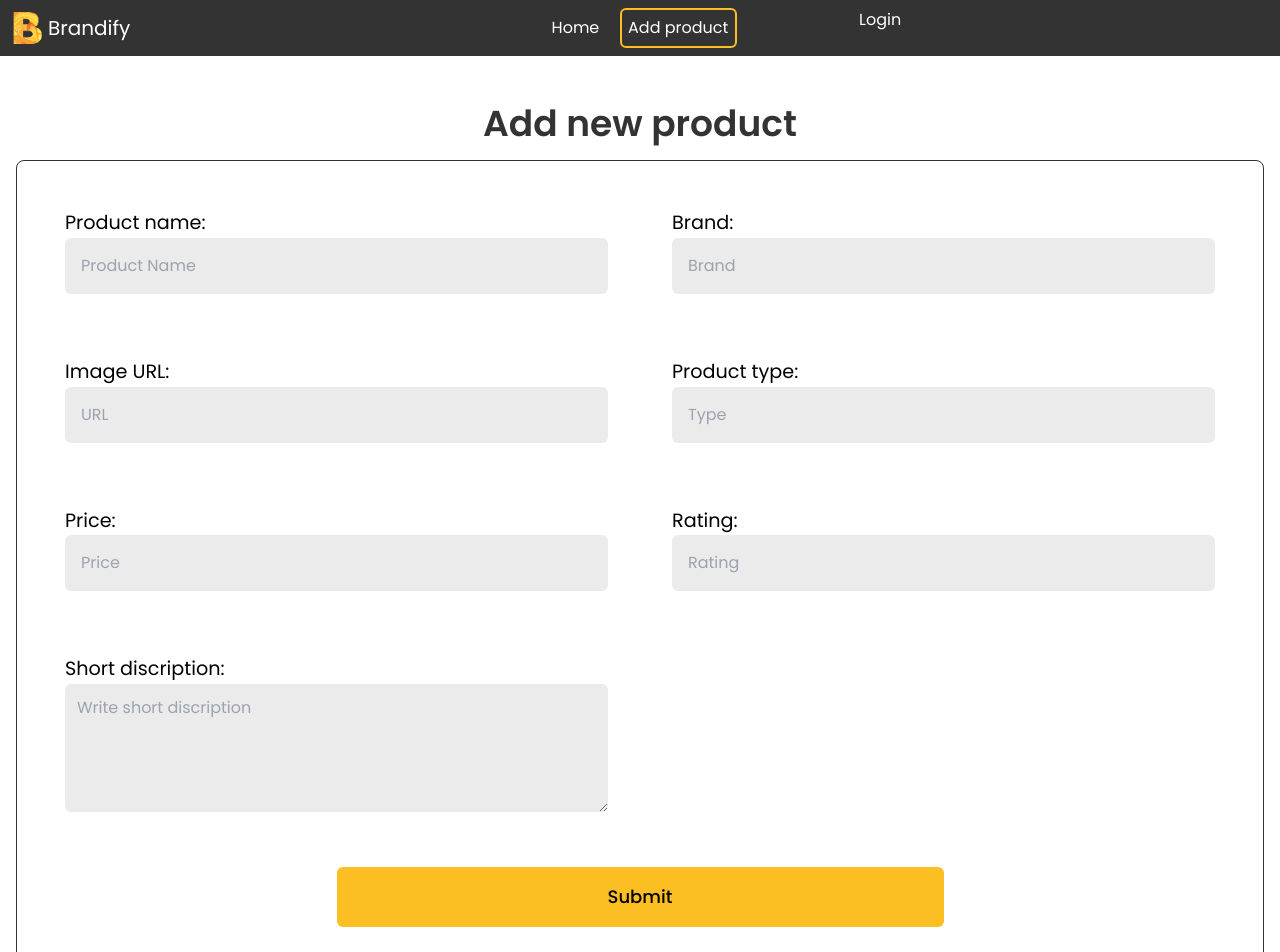
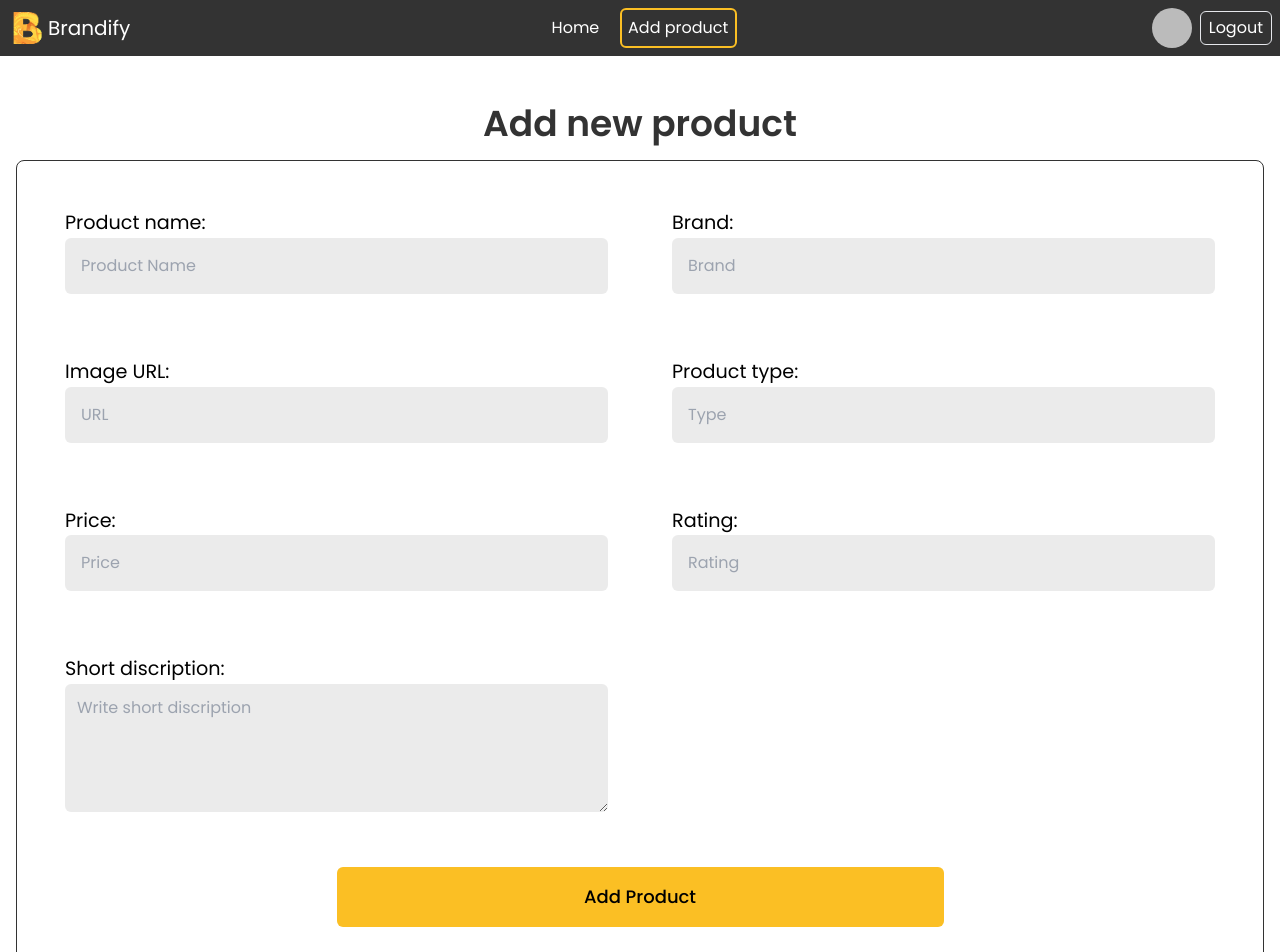
Before and after one commit to FAHIM-33/A10-Brandify, a React (Vite) app: page /add in a window 1280 px wide. Shown: the top 952 px of the page. Built offline with nearby package versions, Linux system fonts and the light colour scheme; no server answers; sample sign-in values are in the browser's storage.

Commit message:
Nav img rendered

```diff
--- a/src/Components/Navbar.jsx
+++ b/src/Components/Navbar.jsx
@@ -1,7 +1,11 @@
+import { useContext, useState } from "react";
 import { Link, NavLink } from "react-router-dom";
+import { AuthContext } from "../FirebaseAuth/AuthProvider";
 
 
 const Navbar = () => {
+    let { user, logOut } = useContext(AuthContext)
+    let [show, setShow] = useState(false)
     let links = <>
         <NavLink to='/'>Home</NavLink>
         <NavLink to='/add'>Add product</NavLink>
@@ -9,6 +13,12 @@ const Navbar = () => {
         <NavLink to='/'>Home</NavLink>
         <NavLink to='/'>Home</NavLink> */}
     </>
+
+
+        function handleClick(){
+            logOut()
+        }
+
     return (
         <nav className="grid grid-cols-3 bg-low text-white p-2">
             <div className="flex items-center justify-start">
@@ -18,8 +28,22 @@ const Navbar = () => {
             <div className="flex items-center gap-3 justify-center">
                 {links}
             </div>
-            <div className="">
-                <Link to='/login'>Login</Link>
+            <div className="flex items-center justify-end">
+                {
+                    user ? <figure className="flex gap-2 items-center">
+                        {
+                            user?.photoURL ? <img className="rounded-full w-10" src={user.photoURL} alt="" />
+                                :
+                                <img className="rounded-full w-10" src="https://i.ibb.co/FwYsHLt/pngwing-com-1.png" alt="" />
+                        }
+                        <div className="bg-low border rounded-md py-1 px-2 ">
+                            {/* <p className="whitespace-nowrap bg-mid">{user.displayName}</p> */}
+                            <button onClick={handleClick} className="btn ">Logout</button>
+                        </div>
+                    </figure>
+                        :
+                        <Link to='/login' className="btn bg-white hover:bg-amber-400 text-low font-semibold">Login</Link>
+                }
             </div>
         </nav>
     );
--- a/src/FirebaseAuth/AuthProvider.jsx
+++ b/src/FirebaseAuth/AuthProvider.jsx
@@ -9,7 +9,7 @@ export const AuthContext = createContext()
 const AuthProvider = ({ children }) => {
 
     let googleProvider = new GoogleAuthProvider();
-    let [user, setUser] = useState(null)
+    let [user, setUser] = useState({})
     let [loading, setLoading] = useState(true)
 
     const Toast = Swal.mixin({
--- a/src/FirebaseAuth/PrivateRoute.jsx
+++ b/src/FirebaseAuth/PrivateRoute.jsx
@@ -6,8 +6,8 @@ import pt from 'prop-types'
 const PrivateRoute = ({ children }) => {
     let { user, loading } = useContext(AuthContext)
 
-    // if (loading) { return <p className="text-5xl text-center mt-12 animate-pulse">Loading<span className="animate-spin">/</span></p> }
-    // if (!user) { return <Navigate to="/login"></Navigate> }
+    if (loading) { return <p className="text-5xl text-center mt-12 animate-pulse">Loading<span className="animate-spin">/</span></p> }
+    if (!user) { return <Navigate to="/login"></Navigate> }
 
     return children;
 };
--- a/src/FirebaseAuth/Register.jsx
+++ b/src/FirebaseAuth/Register.jsx
@@ -5,7 +5,7 @@ import { Link, useNavigate } from 'react-router-dom';
 
 const Register = () => {
     let { createUser, update, googleLogin, Toast } = useContext(AuthContext)
-
+    let nav = useNavigate()
     const handleRegister = (e) => {
         e.preventDefault()
         let email = e.target.email.value
@@ -41,7 +41,7 @@ const Register = () => {
                     title: 'Registered successfully'
                 })
                 update(name, url)
-                    .then(() => console.log("Navigate to home"))
+                    .then(() => nav('/'))
                     .catch((error) => Toast.fire({
                         icon: 'error',
                         title: error.code
@@ -58,10 +58,16 @@ const Register = () => {
         e.preventDefault()
         googleLogin()
             .then(() => {
-                //SWeet here
-                // nav('/')
+                Toast.fire({
+                    icon: 'success',
+                    title: 'Logged in with Google'
+                })
+                nav('/')
             })
-        // .catch((error) => toast.error(error.code))   edit deze
+            .catch((error) => Toast.fire({
+                icon: 'error',
+                title: error.code
+            }))
 
     }
 
--- a/src/Pages/Add/AddProducts.jsx
+++ b/src/Pages/Add/AddProducts.jsx
@@ -92,7 +92,7 @@ const AddProducts = () => {
 
 
                 </div>
-                <input type="submit" value="Submit" className="bg-amber-400 block w-1/2 mx-auto text-lg font-medium my-4 " />
+                <input type="submit" value="Add Product" className="bg-amber-400 block w-1/2 mx-auto text-lg font-medium my-4 " />
             </form>
         </div>
     );
--- a/src/main.jsx
+++ b/src/main.jsx
@@ -24,7 +24,7 @@ const router = createBrowserRouter([
       },
       {
         path: '/add',
-        element: <AddProducts></AddProducts>,
+        element: <PrivateRoute><AddProducts></AddProducts></PrivateRoute>,
       },
       {
         path: '/login',
@@ -43,9 +43,7 @@ const router = createBrowserRouter([
 ReactDOM.createRoot(document.getElementById('root')).render(
   <React.StrictMode>
     <AuthProvider>
-      <PrivateRoute>
-        <RouterProvider router={router}></RouterProvider>
-      </PrivateRoute>
+      <RouterProvider router={router}></RouterProvider>
     </AuthProvider>
   </React.StrictMode>,
 )
```
